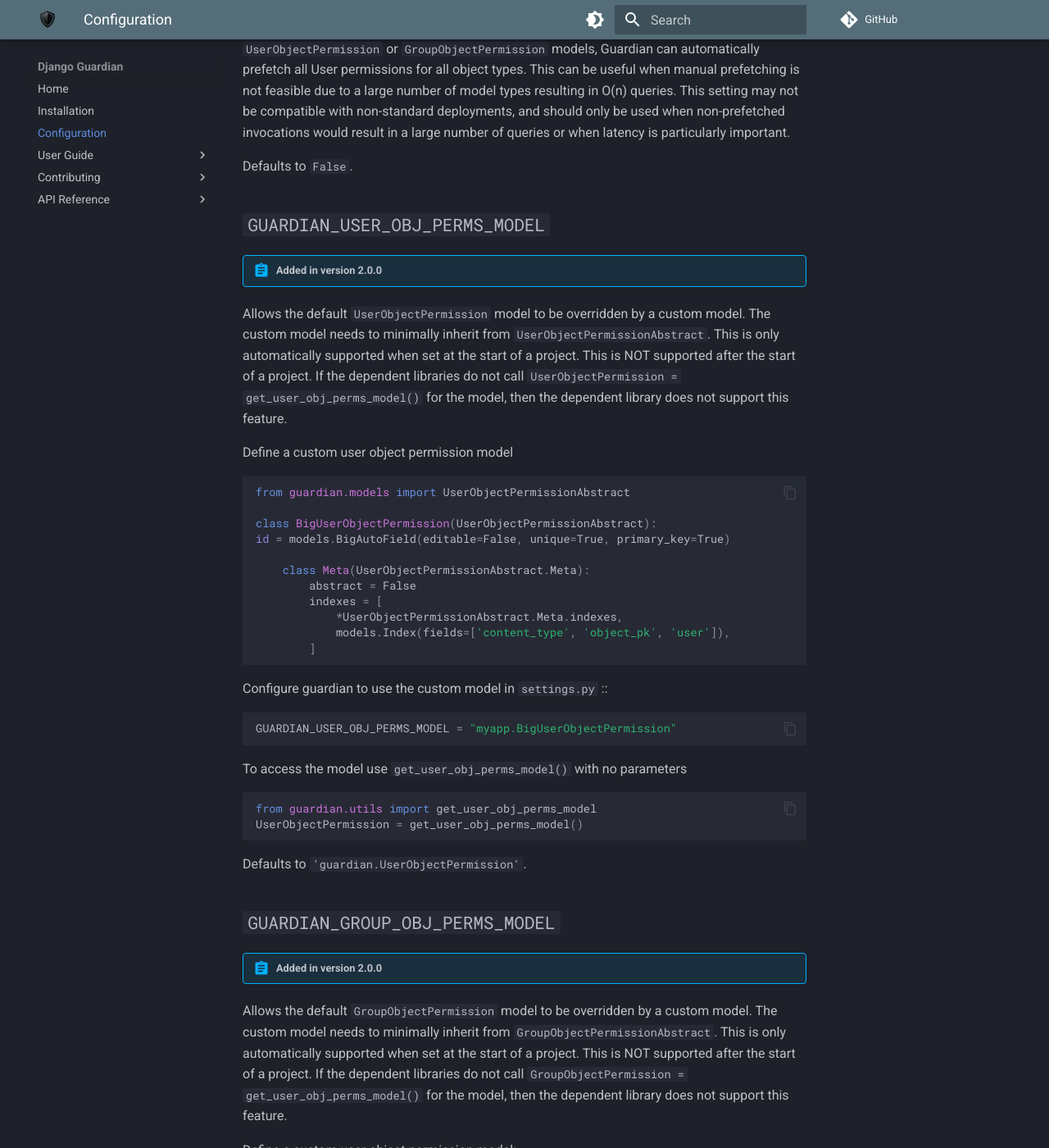
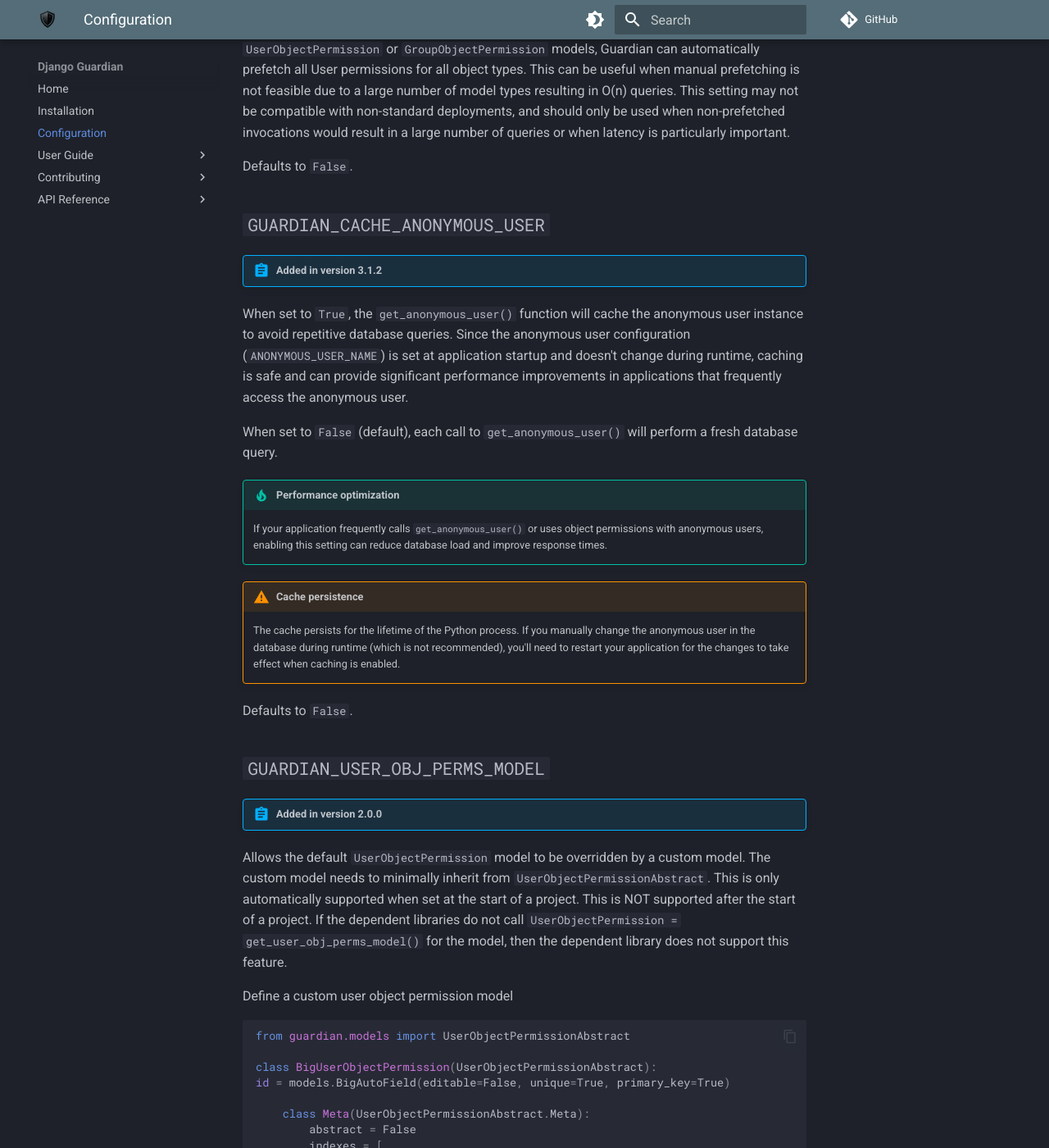
Before and after one commit to django-guardian/django-guardian, an MkDocs documentation site: the page built from docs/configuration.md, in a window 1280 px wide and 1400 px high, scrolled down 3283 px. Shown: the whole window at 82% size. Built offline with MkDocs 1.6.1 and Material for MkDocs 9.7.7, drawn with Linux system fonts in a browser that asks for light colours; plug-ins that fetch from the network failed and are left out; comment, search, counter and statistics services are not loaded.

Commit message:
GUARDIAN_CACHE_ANONYMOUS_USER documentation is added

```diff
--- a/docs/configuration.md
+++ b/docs/configuration.md
@@ -154,6 +154,35 @@ queries or when latency is particularly important.
 
 Defaults to `False`.
 
+## `GUARDIAN_CACHE_ANONYMOUS_USER`
+
+!!! abstract "Added in version 3.1.2"
+
+When set to `True`, the `get_anonymous_user()` function will cache the
+anonymous user instance to avoid repetitive database queries. Since the
+anonymous user configuration (`ANONYMOUS_USER_NAME`) is set at application
+startup and doesn't change during runtime, caching is safe and can provide
+significant performance improvements in applications that frequently access
+the anonymous user.
+
+When set to `False` (default), each call to `get_anonymous_user()` will
+perform a fresh database query.
+
+!!! tip "Performance optimization"
+
+    If your application frequently calls `get_anonymous_user()` or uses
+    object permissions with anonymous users, enabling this setting can
+    reduce database load and improve response times.
+
+!!! warning "Cache persistence"
+
+    The cache persists for the lifetime of the Python process. If you
+    manually change the anonymous user in the database during runtime
+    (which is not recommended), you'll need to restart your application
+    for the changes to take effect when caching is enabled.
+
+Defaults to `False`.
+
 ## `GUARDIAN_USER_OBJ_PERMS_MODEL`
 
 !!! abstract "Added in version 2.0.0"
```
